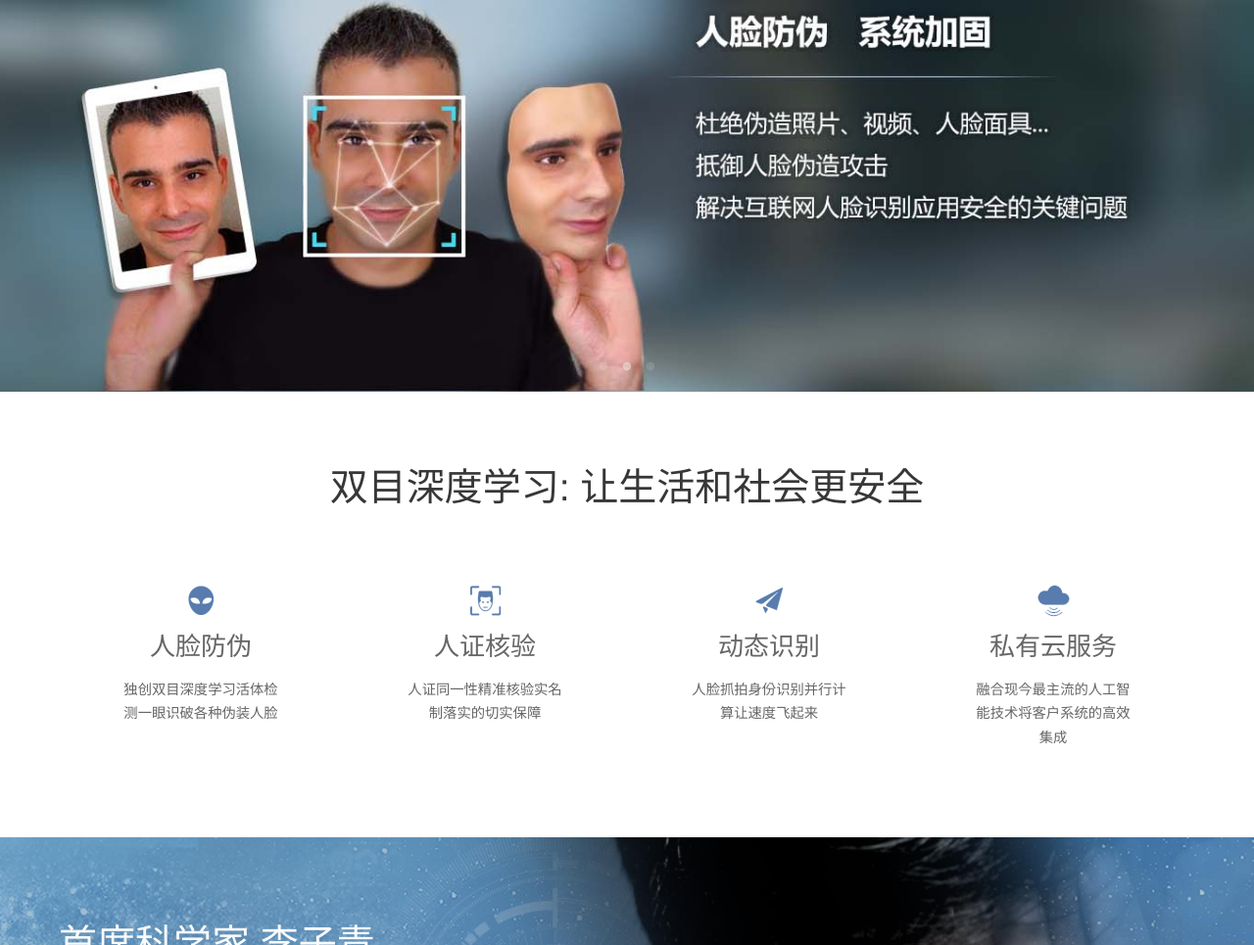
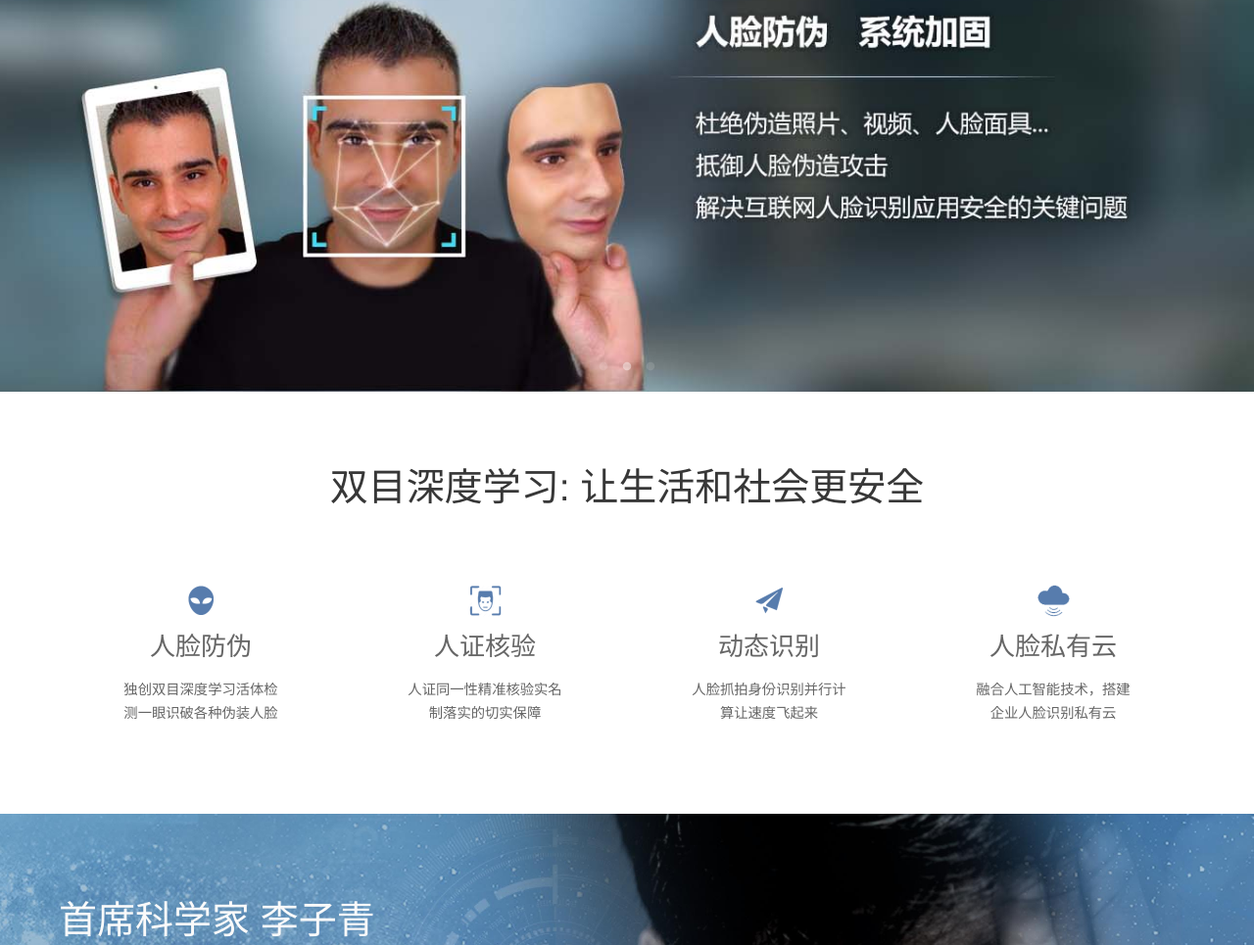
Before and after one commit to fox3013/authenmetric, a plain HTML site: page index.html in a window 1280 px wide. Shown: the part 230-1195 px from the top of the page at 98% size. Drawn offline with Linux system fonts and the light colour scheme.

Commit message:
产品文案

```diff
--- a/index.html
+++ b/index.html
@@ -78,8 +78,8 @@
 						</li>
 						<li class="list-4 col-md-3 wow fadeIn" data-wow-delay="0.6s">
 							<em></em>
-							<h2>私有云服务</h2>
-							<p>融合现今最主流的人工智能技术将客户系统的高效集成</p>
+							<h2>人脸私有云</h2>
+							<p>融合人工智能技术，搭建企业人脸识别私有云</p>
 						</li>
 					</ul>
 				</div>
```
